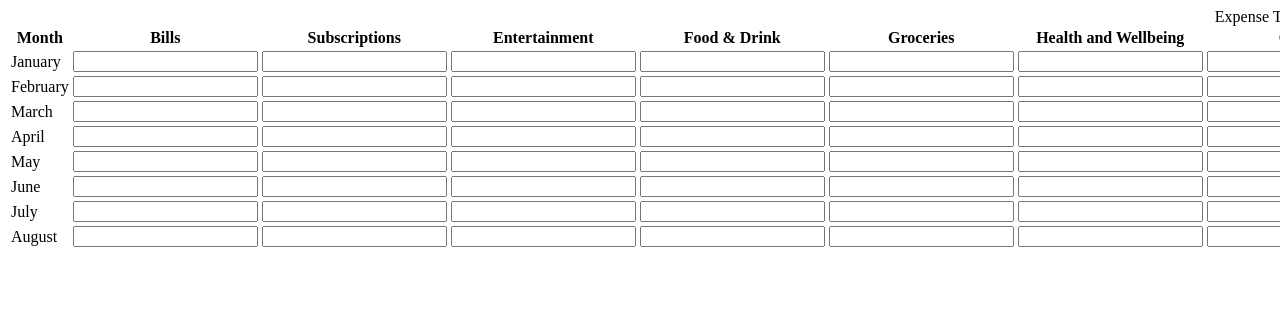
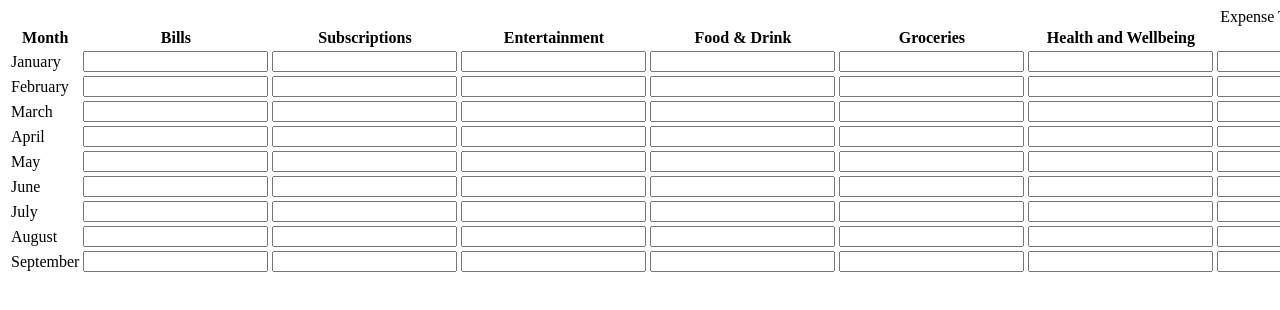
Before and after one commit to Prefna-Vagheni/Expense-Tracker-App, a plain HTML site: page index.html in a window 1280 px wide. Shown: the top 310 px of the page. Drawn offline with Linux system fonts and the light colour scheme.

Commit message:
September entity added

```diff
--- a/index.html
+++ b/index.html
@@ -159,6 +159,22 @@
           <td><input type="text" /></td>
           <td><input type="text" /></td>
         </tr>
+        <tr>
+          <td>September</td>
+          <td><input type="text" /></td>
+          <td><input type="text" /></td>
+          <td><input type="text" /></td>
+          <td><input type="text" /></td>
+          <td><input type="text" /></td>
+          <td><input type="text" /></td>
+          <td><input type="text" /></td>
+          <td><input type="text" /></td>
+          <td><input type="text" /></td>
+          <td><input type="text" /></td>
+          <td><input type="text" /></td>
+          <td><input type="text" /></td>
+          <td><input type="text" /></td>
+        </tr>
       </tbody>
     </table>
   </body>
```
